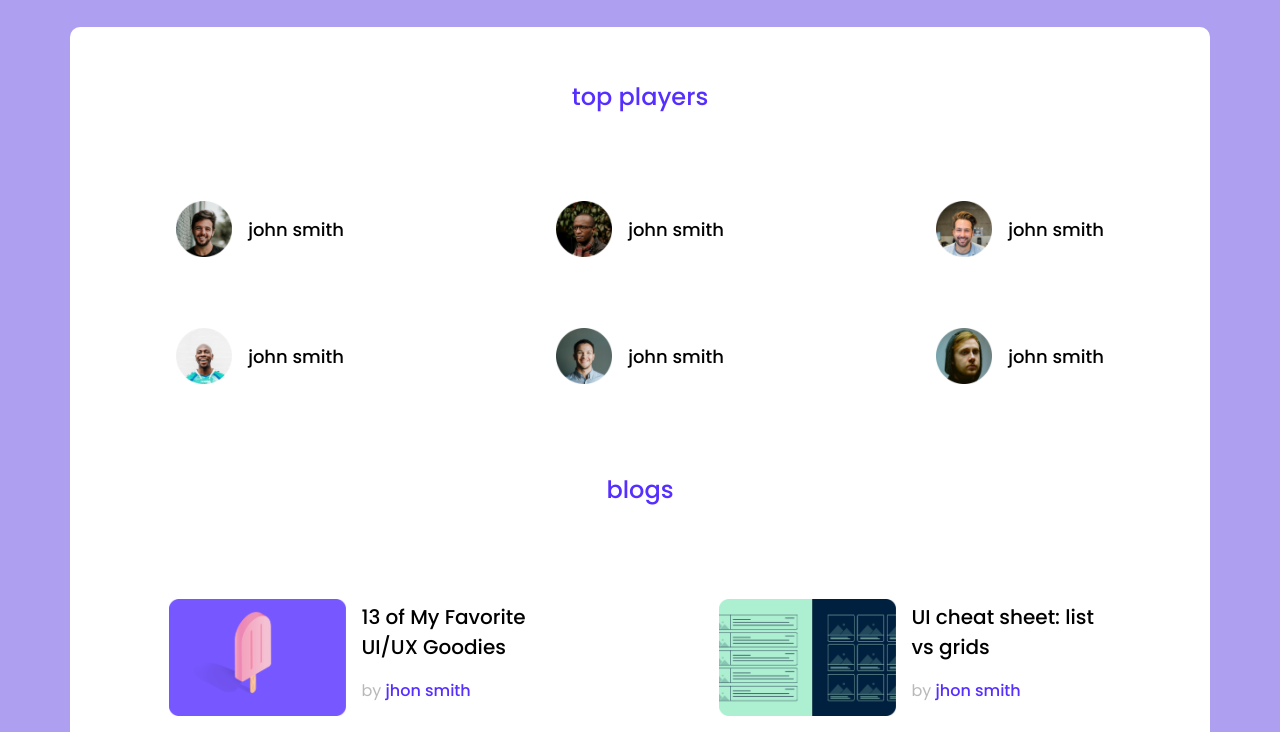
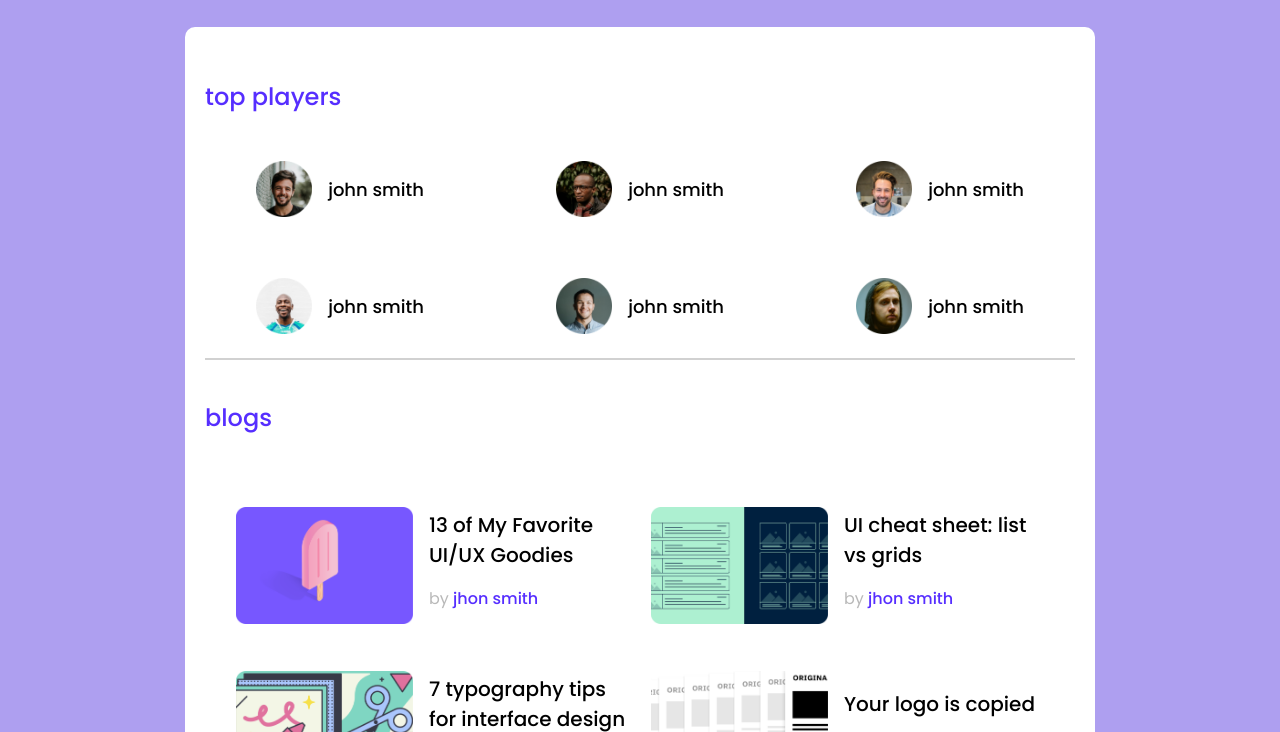
Before and after one commit to SAANIK45/leader-board-phero, a plain HTML site: page index.html in a window 1280 px wide. Shown: the part 102-834 px from the top of the page. Drawn offline with Linux system fonts and the light colour scheme.

Commit message:
fix some issue

```diff
--- a/index.html
+++ b/index.html
@@ -3,7 +3,7 @@
     <head>
         <meta charset="utf-8">
         <meta http-equiv="x-ua-compatible" content="ie=edge">
-        <title>foodbuzz - an awesome restaurant html template</title>
+        <title>Leader-board-phero</title>
         <meta name="description" content="">
         <meta name="viewport" content="width=device-width, initial-scale=1">
 
@@ -43,11 +43,11 @@
         <main>
             <section class="players-blog">
 
-                    <section class="top-players">
+                    <section class="top-players container">
                         <div class="section-title">
                             <h4>top players</h4>
                         </div>
-                        <div class="players container">
+                        <div class="players ">
                             <div class="player-item">
                                 <img src="img/players/player-1.png" alt="">
                                 <h5>john smith</h5>
@@ -73,6 +73,7 @@
                                 <h5>john smith</h5>
                             </div>
                         </div>
+                        <hr>
                         <div class="section-title">
                             <h4>blogs</h4>
                         </div>
--- a/style/style.css
+++ b/style/style.css
@@ -21,10 +21,8 @@ body {
 /* reusable */
 
 .container {
-	width: 1140px;
+	width: 870px;
 }
-
-
 
 
 /* header */
@@ -89,17 +87,18 @@ body {
 .top-players {
 	background: #fff;
 	border-radius: 10px;
+	padding: 20px;
 }
 
 .player-item {
 	display: flex;
 	align-items: center;
-	padding: 20px;
+	/*! padding: 20px; */
 	justify-content: center;
 }
 
 .section-title {
-	padding: 20px;
+	/*! padding: 20px; */
 }
 
 .player-item img {
@@ -113,9 +112,14 @@ body {
 	margin-left: 16px;
 }
 
+hr {
+	border: 1px solid #D1D1D1;
+}
+
 .players {
 	display: grid;
 	grid-template-columns: repeat(3, 1fr);
+	grid-gap: 30px;
 }
 
 .players-blog {
@@ -171,7 +175,3 @@ body {
 	font-weight: 500;
 	font-size: 24px;
 }
-
-.section-title {
-	text-align: center;
-}
```
